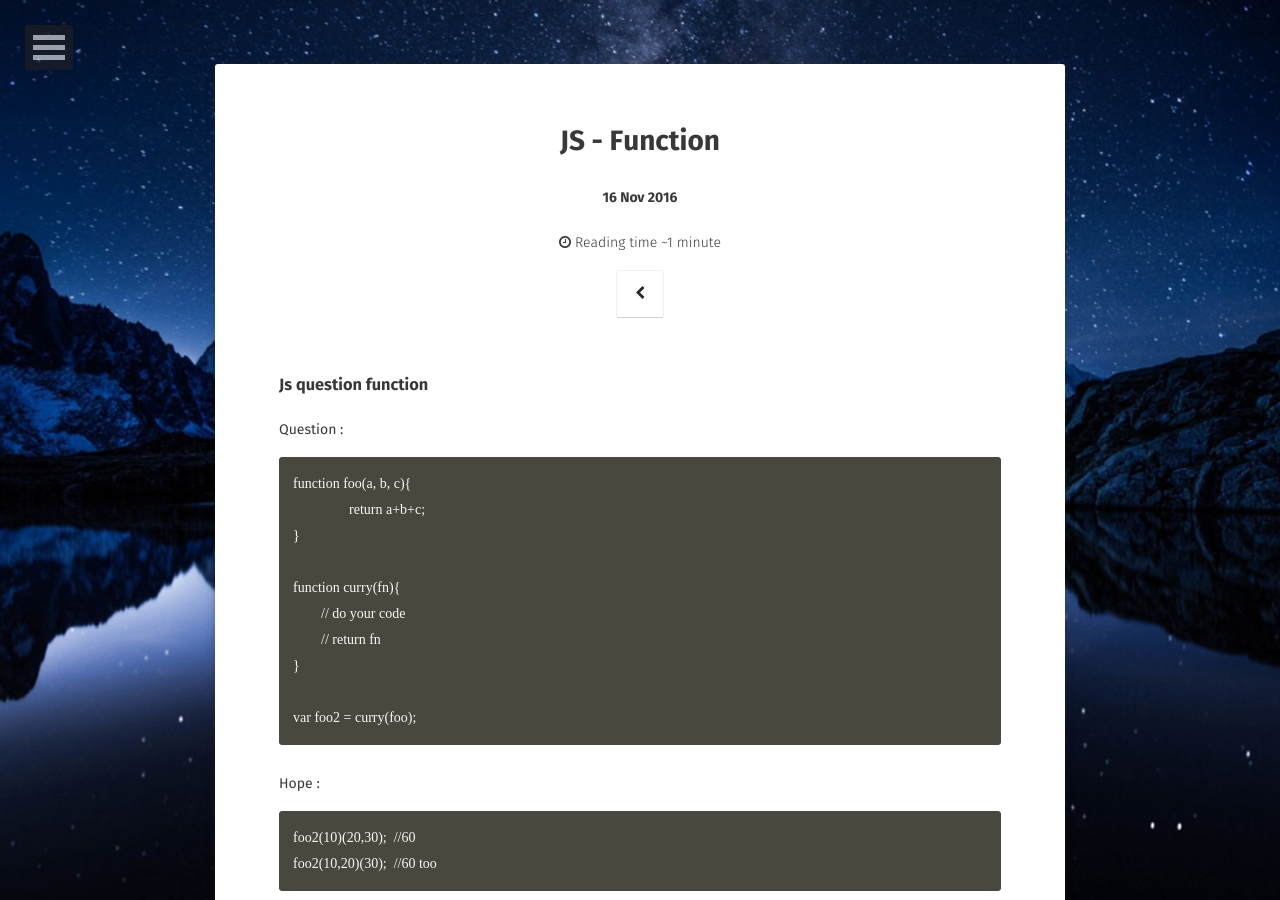
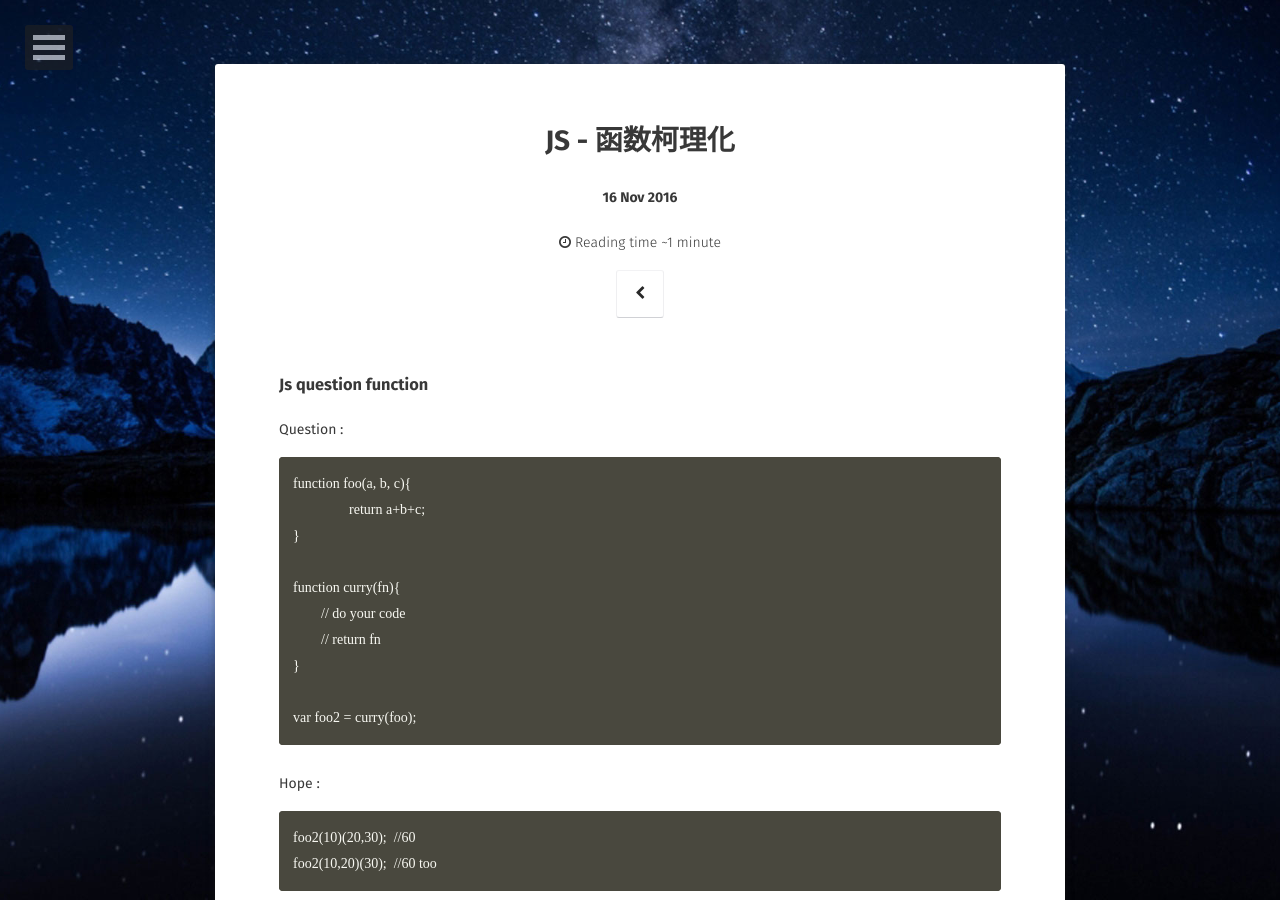
Before and after one commit to familylove/familylove.github.io, a Jekyll site: the page built from _posts/2016-11-16-js函数柯理化.md, in a window 1280 px wide and 900 px high. Built offline with Jekyll 4.4.1, drawn with Linux system fonts in a browser that asks for light colours; some web fonts are replaced; comment, search, counter and statistics services are not loaded.

Commit message:
change name

```diff
--- a/_posts/2016-11-16-js函数调用.md
+++ b/_posts/2016-11-16-js函数柯理化.md
@@ -1,8 +1,8 @@
 ---
 layout: post
-title:  "JS -  Function "
+title:  "JS -  函数柯理化 "
 date:   2016-11-16
-excerpt: "js function"
+excerpt: "柯理化"
 tags: [js function]
 comments: true
 ---
```
